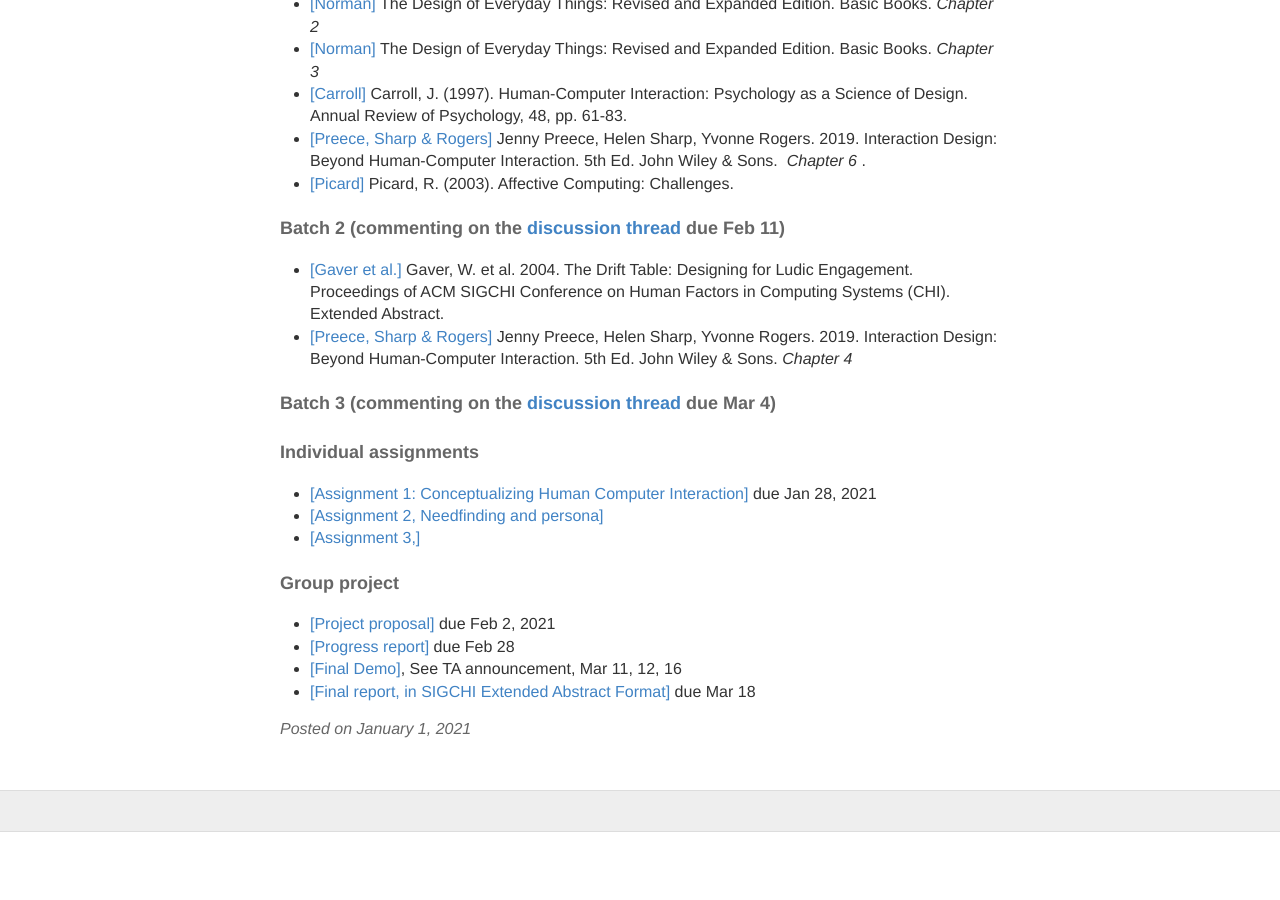
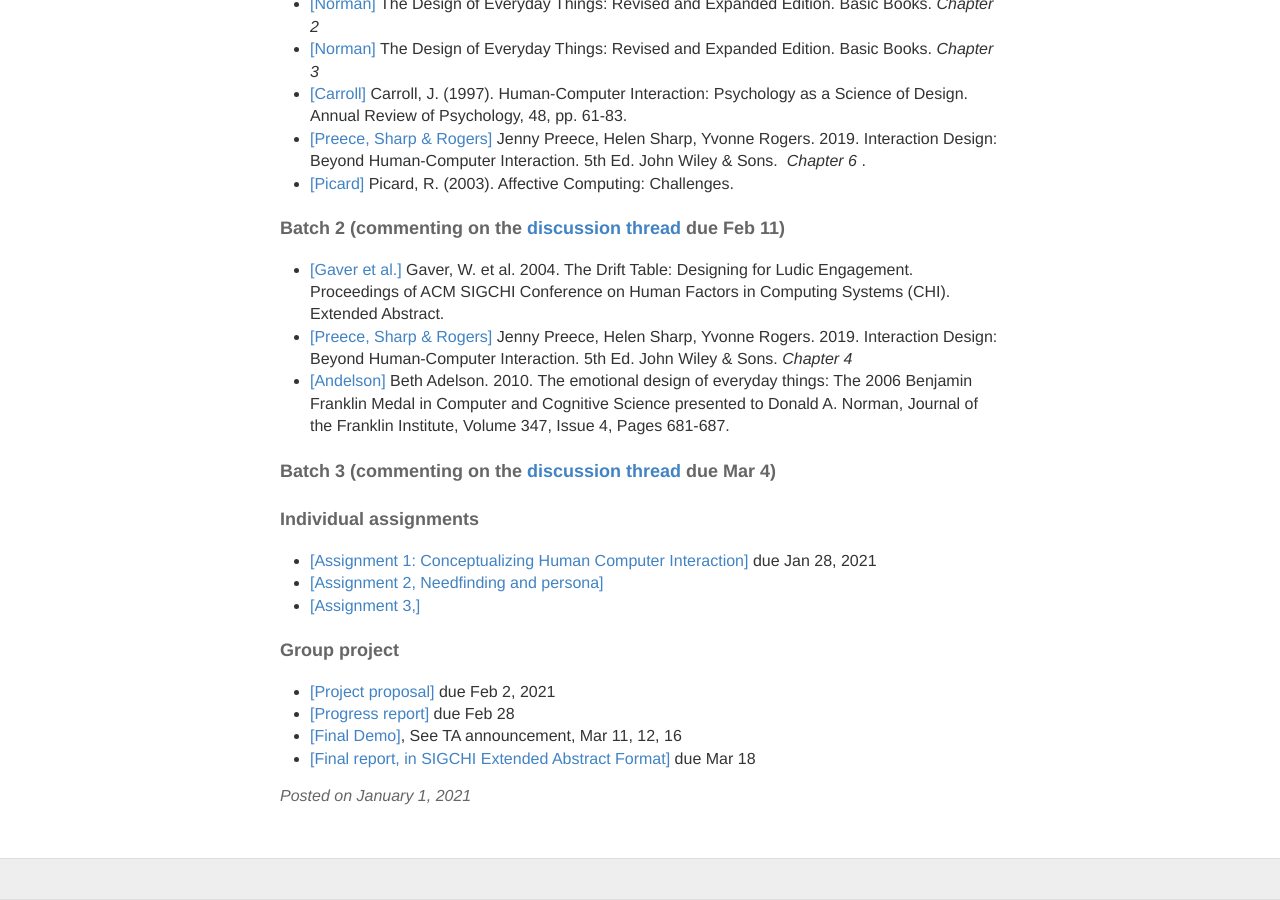
Before and after one commit to hciwang/hciwang.github.io, a Jekyll site: the page built from _posts/2021-1-1-lectures.md, in a window 1280 px wide and 900 px high, scrolled down 2178 px. Built offline with Jekyll 4.4.1, drawn with Linux system fonts in a browser that asks for light colours; before the commit the page ends 3010 px from its top, so only the background shows below that.

Commit message:
Update 2021-1-1-lectures.md

```diff
--- a/_posts/2021-1-1-lectures.md
+++ b/_posts/2021-1-1-lectures.md
@@ -90,6 +90,7 @@
 
 - [[Gaver et al.]](https://canvas.ucdavis.edu/courses/539971/files/folder/Readings%20(incomplete.%20check%20main%20website%20for%20complete%20readings)?preview=11505810) Gaver, W. et al. 2004. The Drift Table: Designing for Ludic Engagement. Proceedings of ACM SIGCHI Conference on Human Factors in Computing Systems (CHI). Extended Abstract.
 - [[Preece, Sharp & Rogers]](http://www.id-book.com/) Jenny Preece, Helen Sharp, Yvonne Rogers. 2019. Interaction Design: Beyond Human-Computer Interaction. 5th Ed. John Wiley & Sons.  *Chapter 4*
+- [[Andelson]](https://canvas.ucdavis.edu/courses/539971/files/folder/Readings%20(incomplete.%20check%20main%20website%20for%20complete%20readings)?preview=11537271) Beth Adelson. 2010. The emotional design of everyday things: The 2006 Benjamin Franklin Medal in Computer and Cognitive Science presented to Donald A. Norman, Journal of the Franklin Institute, Volume 347, Issue 4, Pages 681-687.
 
 #### Batch 3 (commenting on the [discussion thread]() due Mar 4)
 
```
